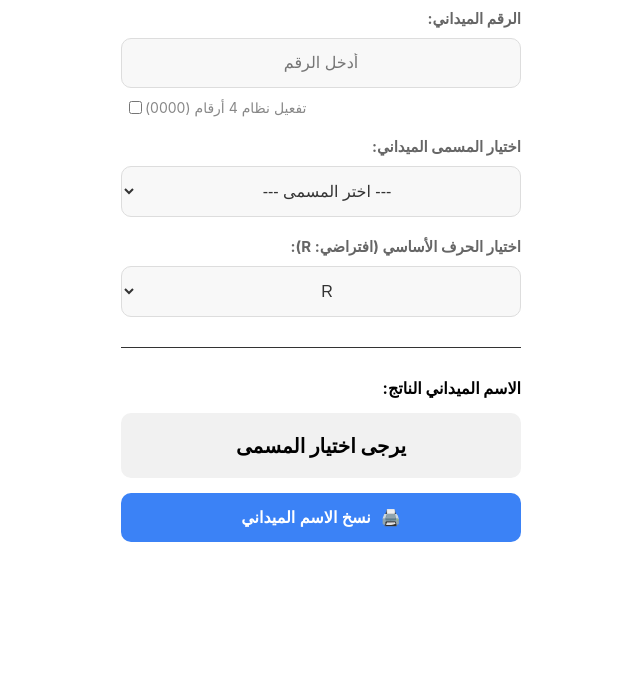
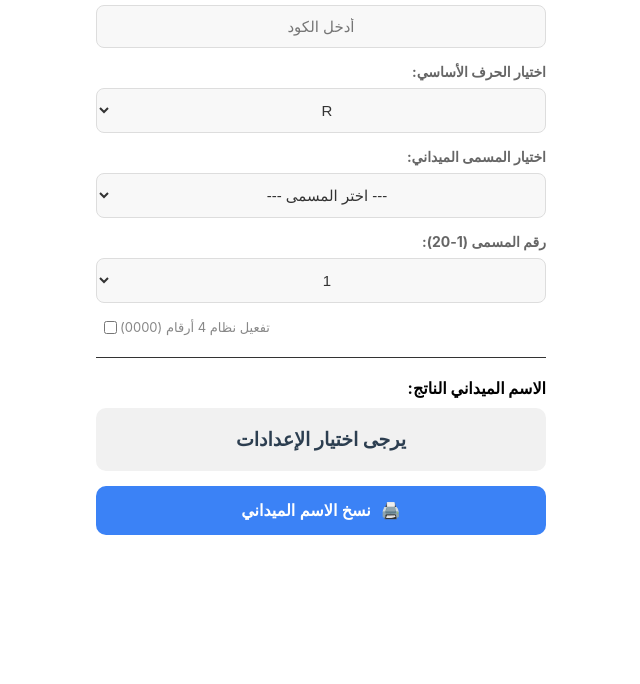
Before and after one commit to hmyar2884-ux/Wooool, a plain HTML site: page index.html in a window 1280 px wide. Shown: the part 116-800 px from the top of the page, without its empty margins (319-959 px from the left). Drawn offline with Linux system fonts and the light colour scheme.

Commit message:
Update index.html

```diff
--- a/index.html
+++ b/index.html
@@ -10,37 +10,37 @@
             background-color: #ffffff;
             display: flex;
             justify-content: center;
-            padding-top: 50px;
+            padding-top: 30px;
             margin: 0;
         }
         .main-container {
-            width: 90%;
-            max-width: 400px;
+            width: 95%;
+            max-width: 450px;
             text-align: center;
         }
         h1 {
             color: #4a4a4a;
-            font-size: 24px;
-            margin-bottom: 30px;
+            font-size: 22px;
+            margin-bottom: 25px;
         }
         .form-group {
             text-align: right;
-            margin-bottom: 20px;
+            margin-bottom: 15px;
         }
         label {
             display: block;
             font-weight: bold;
             color: #666;
-            margin-bottom: 10px;
-            font-size: 15px;
+            margin-bottom: 8px;
+            font-size: 14px;
         }
         input[type="text"], select {
             width: 100%;
-            padding: 15px;
+            padding: 12px;
             border: 1px solid #ddd;
-            border-radius: 10px;
+            border-radius: 8px;
             background-color: #f8f8f8;
-            font-size: 16px;
+            font-size: 15px;
             box-sizing: border-box;
             color: #333;
             text-align: center;
@@ -49,9 +49,9 @@
             display: flex;
             align-items: center;
             justify-content: flex-end;
-            margin-top: 10px;
+            margin-top: 8px;
             color: #888;
-            font-size: 14px;
+            font-size: 13px;
         }
         .checkbox-container input {
             margin-left: 8px;
@@ -59,27 +59,28 @@
         hr {
             border: none;
             border-top: 1px solid #333;
-            margin: 30px 0;
+            margin: 20px 0;
         }
         .result-label {
             font-weight: bold;
             text-align: right;
             display: block;
-            margin-bottom: 15px;
+            margin-bottom: 10px;
         }
         #resultDisplay {
             width: 100%;
             padding: 20px;
             background-color: #f1f1f1;
             border-radius: 10px;
-            font-size: 20px;
+            font-size: 19px;
             font-weight: bold;
             margin-bottom: 15px;
             box-sizing: border-box;
-            min-height: 65px;
+            min-height: 60px;
             display: flex;
             align-items: center;
             justify-content: center;
+            color: #2c3e50;
         }
         .btn-copy {
             width: 100%;
@@ -104,12 +105,22 @@
     <h1>إنشاء الاسم الميداني</h1>
 
     <div class="form-group">
-        <label>الرقم الميداني:</label>
-        <input type="text" id="pNum" placeholder="أدخل الرقم">
-        <div class="checkbox-container">
-            <span>تفعيل نظام 4 أرقام (0000)</span>
-            <input type="checkbox" id="fourDigits">
-        </div>
+        <label>الكود العسكري (مثال: 220):</label>
+        <input type="text" id="mCode" placeholder="أدخل الكود">
+    </div>
+
+    <div class="form-group">
+        <label>اختيار الحرف الأساسي:</label>
+        <select id="charBase" onchange="generate()">
+            <option value="R">R</option><option value="E">E</option><option value="G">G</option>
+            <option value="P">P</option><option value="H">H</option><option value="M">M</option>
+            <option value="S">S</option><option value="A">A</option><option value="B">B</option>
+            <option value="C">C</option><option value="D">D</option><option value="F">F</option>
+            <option value="J">J</option><option value="K">K</option><option value="L">L</option>
+            <option value="N">N</option><option value="O">O</option><option value="T">T</option>
+            <option value="U">U</option><option value="V">V</option><option value="W">W</option>
+            <option value="X">X</option><option value="Y">Y</option><option value="Z">Z</option>
+        </select>
     </div>
 
     <div class="form-group">
@@ -129,27 +140,25 @@
             <option value="مراقب ارضي">مراقب ارضي</option>
             <option value="سند">سند</option>
             <option value="غفوة">غفوة</option>
-            <option value="تعديل / تزويد / شراء تأمين صحي / استلام ترقية">تعديل / تزويد / شراء تأمين صحي / استلام ترقية</option>
+            <option value="تعديل / تزويد / شراء تأمين صحي / استلام ترقية">إجراء إداري</option>
         </select>
     </div>
 
     <div class="form-group">
-        <label>اختيار الحرف الأساسي (افتراضي: R):</label>
-        <select id="charBase" onchange="generate()">
-            <option value="R">R</option>
-            <option value="E">E</option>
-            <option value="G">G</option>
-            <option value="P">P</option>
-            <option value="H">H</option>
-            <option value="M">M</option>
-            <option value="S">S</option>
-        </select>
+        <label>رقم المسمى (1-20):</label>
+        <select id="callNum" onchange="generate()">
+            </select>
+    </div>
+
+    <div class="checkbox-container">
+        <span>تفعيل نظام 4 أرقام (0000)</span>
+        <input type="checkbox" id="fourDigits">
     </div>
 
     <hr>
 
     <span class="result-label">الاسم الميداني الناتج:</span>
-    <div id="resultDisplay">يرجى اختيار المسمى</div>
+    <div id="resultDisplay">يرجى اختيار الإعدادات</div>
 
     <button class="btn-copy" onclick="copyText()">
         <span>🖨️</span> نسخ الاسم الميداني
@@ -157,48 +166,48 @@
 </div>
 
 <script>
-    const pNum = document.getElementById('pNum');
-    const callSign = document.getElementById('callSign');
-    const charBase = document.getElementById('charBase');
-    const fourDigits = document.getElementById('fourDigits');
+    // تعبئة أرقام المسمى من 1 إلى 20
+    const callNumSelect = document.getElementById('callNum');
+    for (let i = 1; i <= 20; i++) {
+        let opt = document.createElement('option');
+        opt.value = i;
+        opt.innerHTML = i;
+        callNumSelect.appendChild(opt);
+    }
+
+    const mCodeInput = document.getElementById('mCode');
+    const callSignSelect = document.getElementById('callSign');
+    const charBaseSelect = document.getElementById('charBase');
+    const fourDigitsCheck = document.getElementById('fourDigits');
     const resultDisplay = document.getElementById('resultDisplay');
 
     function generate() {
-        let numVal = pNum.value.trim();
-        const callVal = callSign.value;
-        const charVal = charBase.value;
+        let codeVal = mCodeInput.value.trim() || "000";
+        const callVal = callSignSelect.value;
+        const charVal = charBaseSelect.value;
+        const numVal = callNumSelect.value;
 
         if (!callVal) {
             resultDisplay.innerText = "يرجى اختيار المسمى";
             return;
         }
 
-        // الحالات الإدارية التي لا تتطلب رقم
-        const noNumTypes = ["غفوة", "تعديل / تزويد / شراء تأمين صحي / استلام ترقية"];
-
-        if (noNumTypes.includes(callVal)) {
-            resultDisplay.innerText = `${callVal} : ${charVal}`;
-            return;
+        // تحويل الكود العسكري لنظام 4 خانات إذا تم التفعيل
+        if (fourDigitsCheck.checked) {
+            codeVal = codeVal.padStart(4, '0');
         }
 
-        if (!numVal) numVal = "0";
-
-        // إذا تم تفعيل نظام 4 أرقام
-        if (fourDigits.checked) {
-            numVal = numVal.padStart(4, '0');
-        }
-
-        resultDisplay.innerText = `${callVal} ${numVal} : ${charVal}`;
+        // التنسيق المطلوب: CD | E-220 | حد 2
+        // ملاحظة: CD كلمة ثابتة في التقرير أو مسمى؟ وضعتها كبادئة ثابتة كما في مثالك
+        resultDisplay.innerText = `CD | ${charVal}-${codeVal} | ${callVal} ${numVal}`;
     }
 
-    // التحديث التلقائي عند الكتابة أو التغيير
-    pNum.addEventListener('input', generate);
-    fourDigits.addEventListener('change', generate);
+    mCodeInput.addEventListener('input', generate);
+    fourDigitsCheck.addEventListener('change', generate);
 
     function copyText() {
         const text = resultDisplay.innerText;
         if (text === "يرجى اختيار المسمى") return;
-
         navigator.clipboard.writeText(text).then(() => {
             alert("تم النسخ: " + text);
         });
```
